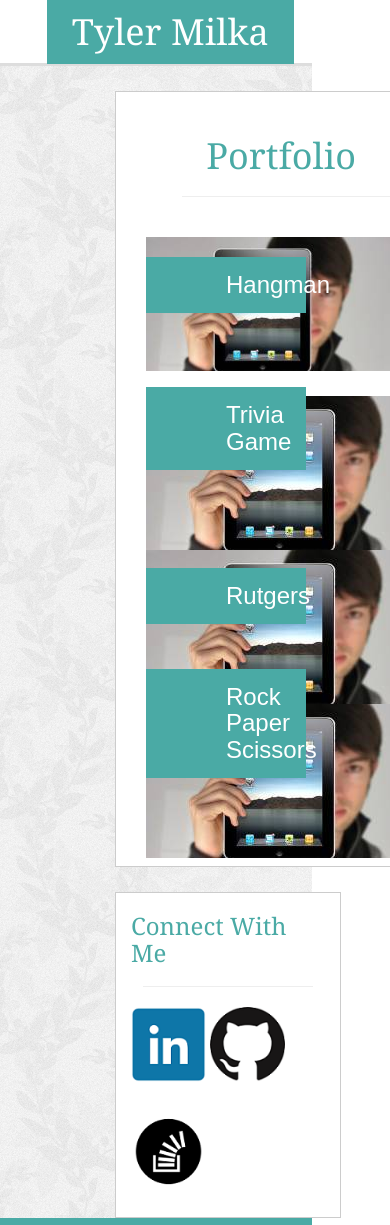
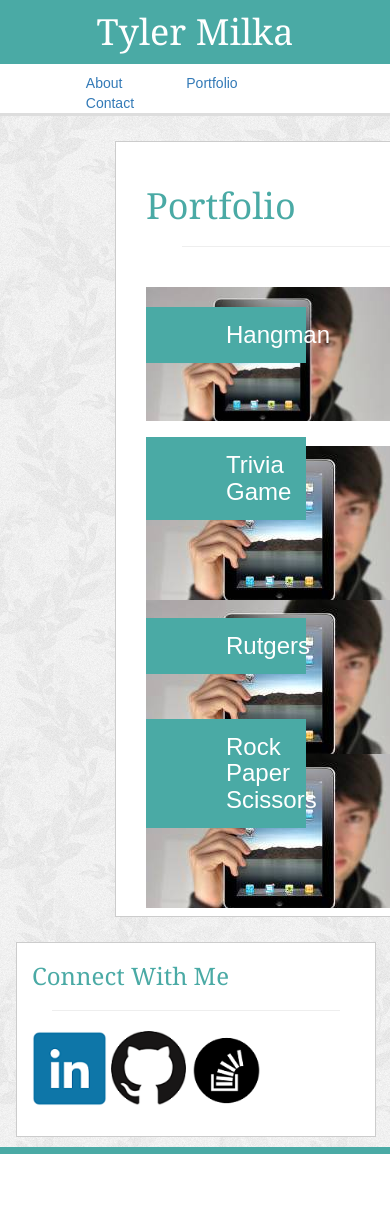
Before and after one commit to TylerMilka/Responsive-Porfolio, a PHP site: page /portfolio.html in a window 390 px wide; the page is wider, and only the part inside the window is pictured. After the commit the page ends 1154 px from the top of that part, so only its background shows below. Run offline with PHP 8.4, Linux system fonts and the light colour scheme.

Commit message:
Everything but Portfolio responsive

```diff
--- a/assets/css/style.css
+++ b/assets/css/style.css
@@ -7,7 +7,7 @@
 }
 
 .header{
-	flex-flow: column;
+
 	height: 66px;
 	width:100%;
 	border-bottom: solid;
@@ -23,20 +23,20 @@
 	padding: 12px 25px 12px 25px;
 	border-left: 25px;
 	position: absolute;
-	margin: 0% 0% 0% 12%;
+	margin: 0% 0% 0% 9.5%;
 	}
 
 #directory {
 	float: right;
 	word-spacing: 15px;
-	margin: 2% 22% 0% 5%;
+	margin: 2% 22% 0% ;
 	font-family: 'Arial', 'Helvetica Neue', Helvetica, sans-serif;
 	color: #777777;
 	text-decoration: none;
 
 	}
 
-	.footer {
+.footer {
 
 	clear: both;
 	width: 100%;
@@ -49,7 +49,7 @@
 #copyright {
 
 	text-align: center;
-	padding-top: 10px;
+	padding-top: 20px;
 	color: #777777;
 
 }
@@ -65,6 +65,7 @@ hr {
 h1,h2,h3 {
 
 	font-family: 'Georgia', Times, Times New Roman, serif;
+	font-weight: bold;
 
 }
 
@@ -271,7 +272,7 @@ h1,h2,h3 {
 
 	h4 {
 		margin-bottom:2px;
-		margin-left: 2px;
+		margin-left: 0px;
 	}
 
 	.contactform {
@@ -293,27 +294,272 @@ h1,h2,h3 {
 
 	}
 
+	@media only screen and (max-width: 980px) {
+
+	.header{
+
+	height: 66px;
+	width:100%;
+	border-bottom: solid;
+	border-bottom-width: 3px;
+	border-color: #dddddd;
+
+	}
+
+#headername {
+	font-family: 'Georgia', Times, Times New Roman, serif;
+	background-color: #4aaaa5;
+	color: white;
+	padding: 12px 25px 12px 25px;
+	border-left: 25px;
+	position: absolute;
+	margin: 0% 0% 0% 9.5%;
+	}
+
+#directory {
+	float: right;
+	word-spacing: 15px;
+	margin: 2% 22% 0% ;
+	font-family: 'Arial', 'Helvetica Neue', Helvetica, sans-serif;
+	color: #777777;
+	text-decoration: none;
+	}
+
+	h4 {
+		margin-bottom:2px;
+		margin-left: 0px;
+	}
+
+	.bodycontent {
+
+	background-image: url("xv.png");
+	display: inline-block;
+	text-align: left;
+	border-bottom-style: solid;
+	border-bottom-width: 7px;
+	border-color: #4aaaa5;
+	width: 100%;
+
+	}
+
+	.leftcontent {
+
+	font-family: 'Arial', 'Helvetica Neue', Helvetica, sans-serif;
+	color: #777777;
+	display: inline-block;
+	width: 400px;
+	float:left;
+	margin: 25px 50px 0px 60px;
+	padding-bottom: 8px;
+	background-color: white;
+	padding-left: 15px;
+	border: solid;
+	border-color: #cccccc;
+	border-width: 1px;
+	}
+
+	#aboutme {
+	font-family: 'Georgia', Times, Times New Roman, serif;
+	color: #4aaaa5;
+	padding-top: 4%;
+	margin-left: 2	%;
+	font-size: 30px
+	margin-bottom: 30px;
+
+}
+
+	.contactform {
+		margin-left: 10px;
+	}
+
+	#form {
+
+		margin-top: 0px;
+		width: 95%;
+		box-sizing: border-box;
+		margin-bottom: 0px;
+	}
+
+	#message{
+
+			width: 95%;
+			height: 200px;
+
+	}
+
+	.rightcontent {
+
+	font-family: 'Georgia', Times, Times New Roman, serif;
+	color: #4aaaa5;
+	text-align:center;
+	position: relative;
+	background-color: white;
+	width: 270px;
+	border:solid;
+	border-color: #cccccc;
+	border-width: 1px;
+	margin-top: 25px;
+	float: left;
+		}
+
+
+
+	}
+
+
+	@media only screen (max-width: 768px) {
+
+	/* All three pages */
+	.pagewrapper {
+
+			width: 100%;
+	}
+
+	.header {
+
+			height: 66px;
+			float: center;
+
+		}
+
+	#headername {
+	font-family: 'Georgia', Times, Times New Roman, serif;
+	background-color: #4aaaa5;
+	color: white;
+	padding: 12px 25px 12px 25px;
+	border-left: 25px;
+	position: absolute;
+	margin: 0% 0% 0% 9.5%;
+	}
+
+	#directory {
+		float: right;
+		word-spacing: 20px;
+		margin: 2% 5% 0% 5%;
+		font-family: 'Arial', 'Helvetica Neue', Helvetica, sans-serif;
+		color: #777777;
+		text-decoration: none;
+
+	}
+
+	h4 {
+		float: left;
+		margin-bottom:2px;
+
+	}
+
+	#picture {
+		float: left;
+		padding-right: 10px;
+		padding-left: 5px;
+		width: 80%;
+
+	}
+
+
+	/* Contact */
+	.contactform {
+		margin-left: 0px;
+	}
+
+	#aboutme {
+
+		width: 100%;
+		margin-left: 0;
+			}
+
+	.leftcontent {
+
+			width: 100%;
+			margin-left: 0px;
+			float: left;
+
+		 }
+
+	.rightcontent {
+			text-align: left;
+			width: 100%;
+			margin-left: 4px;
+			margin-bottom: 10px;
+
+		}
+
+
+	}
+
+
 
 	@media only screen and (max-width: 600px) {
 
-		.pagewrapper {
+	/* All three pages */
+	.pagewrapper {
 
-			width: 80%;
+			width: 100%;
 	}
 
-		.aboutme {
-			width: 80%;
+	.header {
+
+			height: 116px;
+			float: center;
+
+
 		}
 
-		.leftcontent {
+	#headername {
+			width: 100%;
+			text-align: center;
+			margin-left: auto;
+		}
 
-			width: 80%;
+	#directory {
 
-			 }
-		.rightcontent {
+			position: relative;
+			padding-top: 65;
+			float: right;
+			word-spacing: 60px;
+
+		}
+
+	h4 {
+		float: left;
+		margin-bottom:2px;
+
+	}
+
+	/* Contact */
+	.contactform {
+		margin-left: 0px;
+	}
+
+	#picture {
+	float: left;
+	padding-right: 10px;
+	padding-left: 5px;
+	margin-bottom: 2px;
+	width: auto;
+	}
+
+
+	#aboutme {
+
+		width: 100%;
+		margin-left: 0;
+	}
+
+	.leftcontent {
+
+			width: 100%;
+			margin-left: 0px;
+			float: left;
+
+	 }
+
+	.rightcontent {
 			text-align: left;
-			width: 80%;
-			margin-left: 100px;
+			width: 100%;
+			margin-left: 1px;
+			margin-bottom: 10px;
+
 		}
 
 	}
--- a/contact.html
+++ b/contact.html
@@ -40,7 +40,7 @@
 
 		<h1 id="aboutme"> Contact </h1>
 	<hr>
-		<br>
+
 	<div class="contactform">
 
 	<h4>Name</h4>
@@ -50,7 +50,7 @@
 		<input id="form"> </input>
 
 	<h4> Message </h4>
-		<input id="message"> </input>
+		<textarea id="message" rows="5">send me a message. . </textarea>
 
 	</div>
 		</div>
@@ -61,7 +61,7 @@
 	<aside class="rightcontent">
 		<div class="container-fluid">
 			<div class="row">
-			<div class="col-md-12">
+				<div class="col-md-12">
 
 	<h3> Connect With Me </h3>
 		<hr>
```
